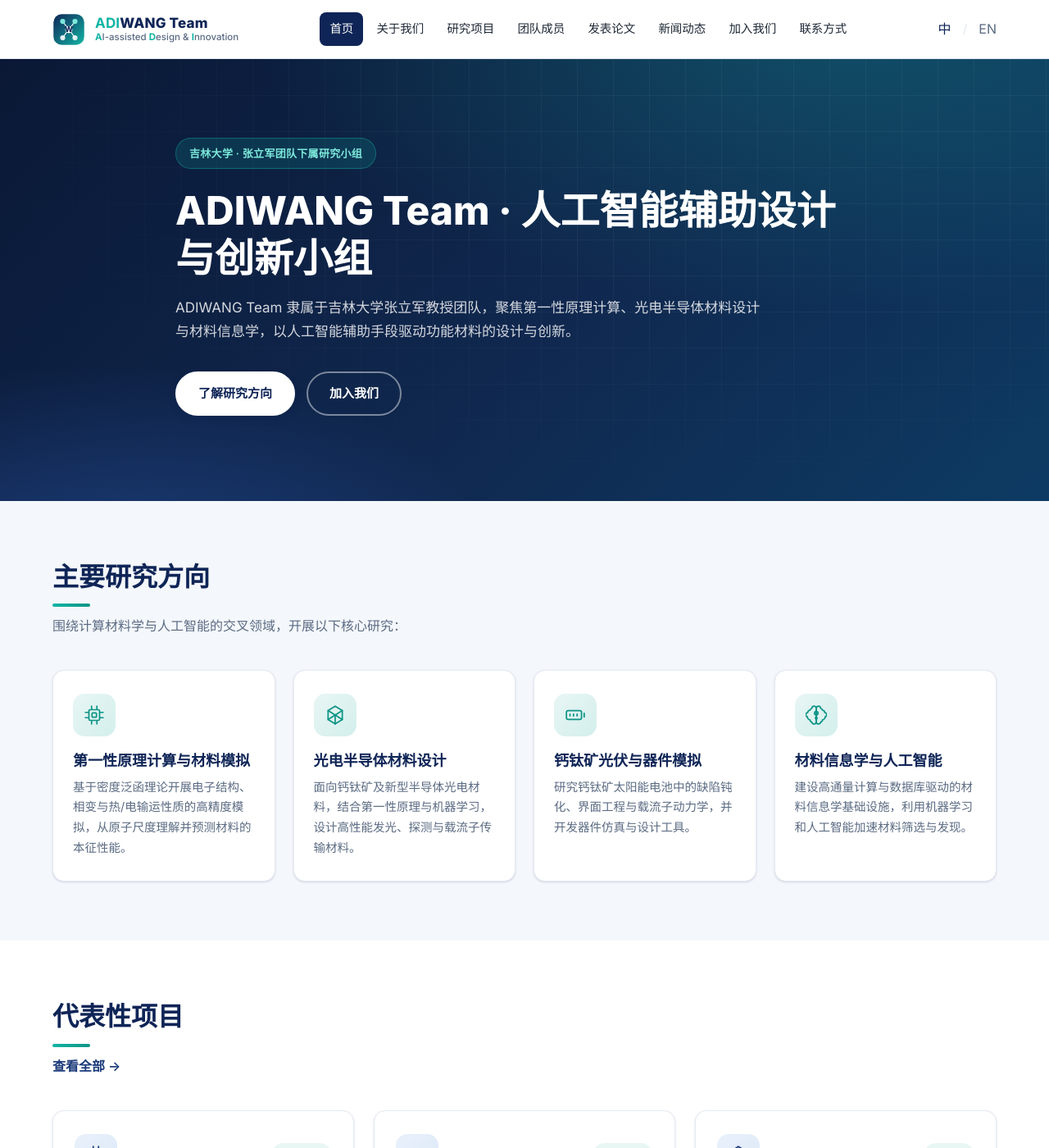
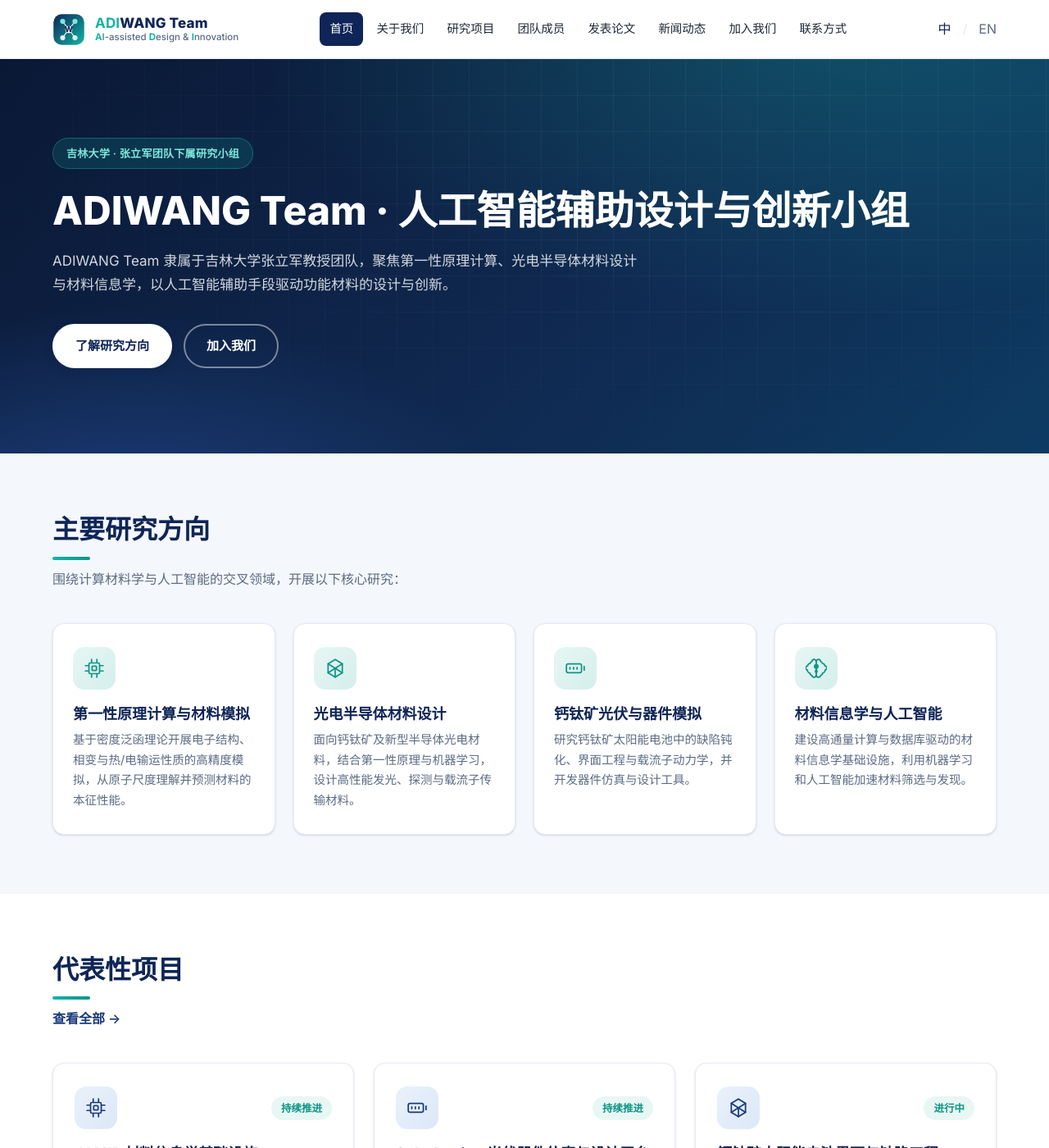
Before and after one commit to Wang-Xiaoyu2021/Wang-Xiaoyu2021.github.io, a Jekyll site: the page built from index.md, in a window 1280 px wide and 1400 px high. Shown: the whole window at 82% size. Built offline with Jekyll 4.4.1, drawn with Linux system fonts in a browser that asks for light colours.

Commit message:
fix: 首页 hero 大标题区去掉 max-width:900px 限制，与其他页面容器同宽(1200px)左对齐

```diff
--- a/assets/css/main.css
+++ b/assets/css/main.css
@@ -174,7 +174,7 @@
   mask-image: radial-gradient(ellipse at 70% 20%, #000 30%, transparent 75%);
   -webkit-mask-image: radial-gradient(ellipse at 70% 20%, #000 30%, transparent 75%);
 }
-.hero-inner { position: relative; padding: 96px 24px 104px; max-width: 900px; }
+.hero-inner { position: relative; padding: 96px 24px 104px; }
 .hero-badge {
   display: inline-flex;
   align-items: center;
```
